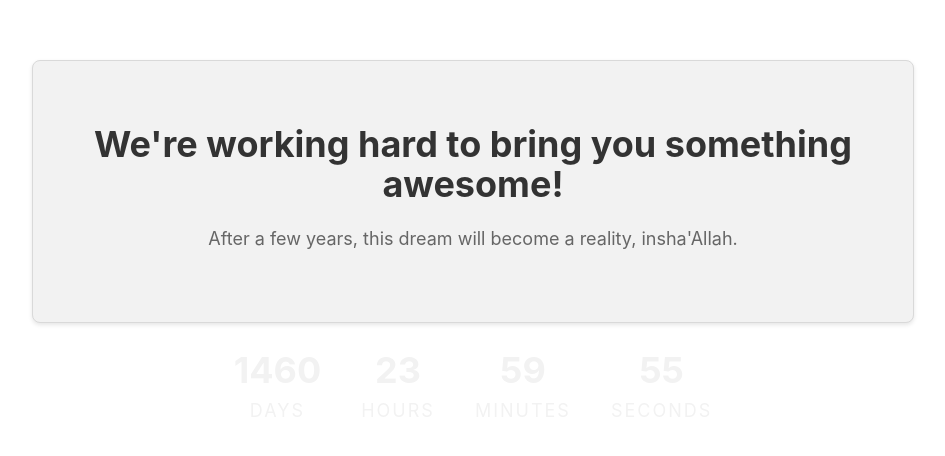
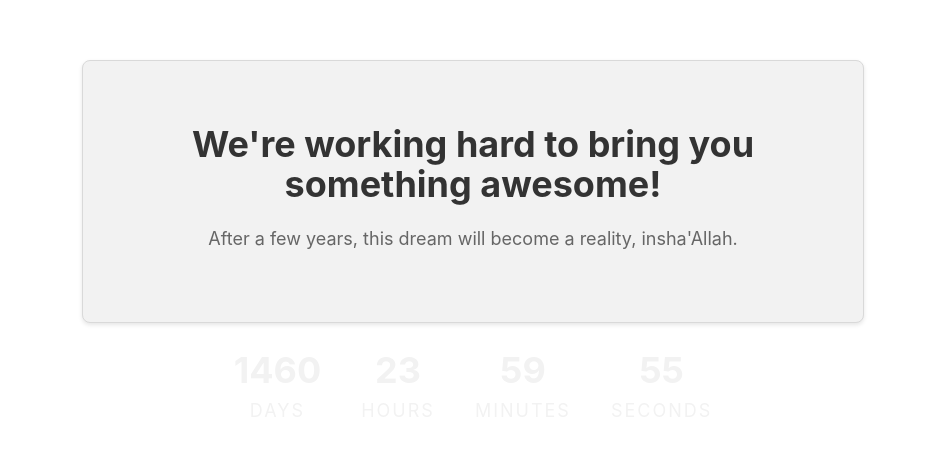
Before and after one commit to Bitwise-Lab/bitwiselab.org, a React (Vite) app: page / in a window 1280 px wide. Shown: the part 158-614 px from the top of the page, without its empty margins (167-1112 px from the left). Built offline with nearby package versions, Linux system fonts and the light colour scheme.

Commit message:
update message width

```diff
--- a/src/ConstructionMessage.css
+++ b/src/ConstructionMessage.css
@@ -4,7 +4,7 @@
   border-radius: 8px;
   box-shadow: 0 2px 4px rgba(0, 0, 0, 0.1);
   margin: 20px auto;
-  max-width: 800px;
+  max-width: 700px;
   padding: 40px;
   text-align: center;
 }
```
